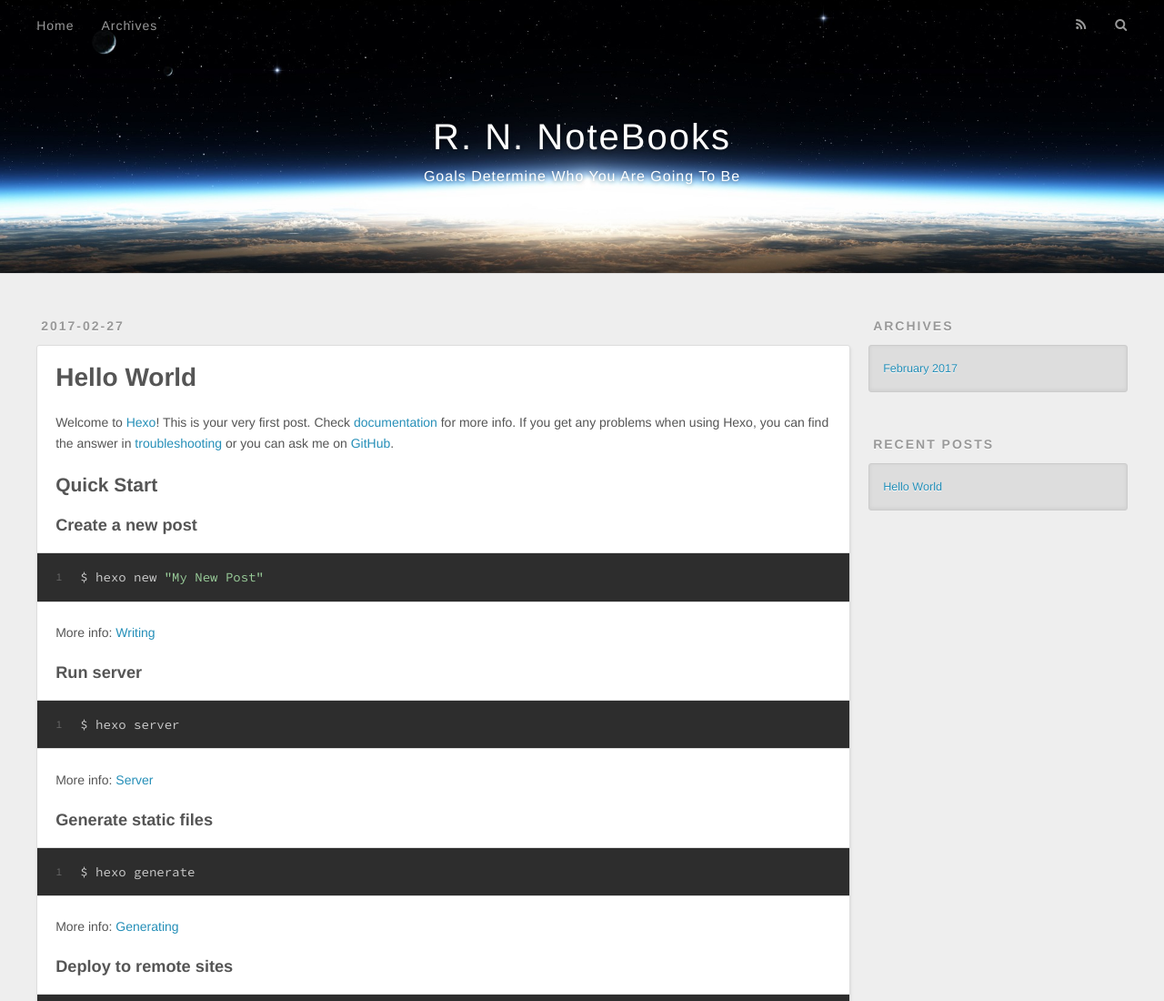
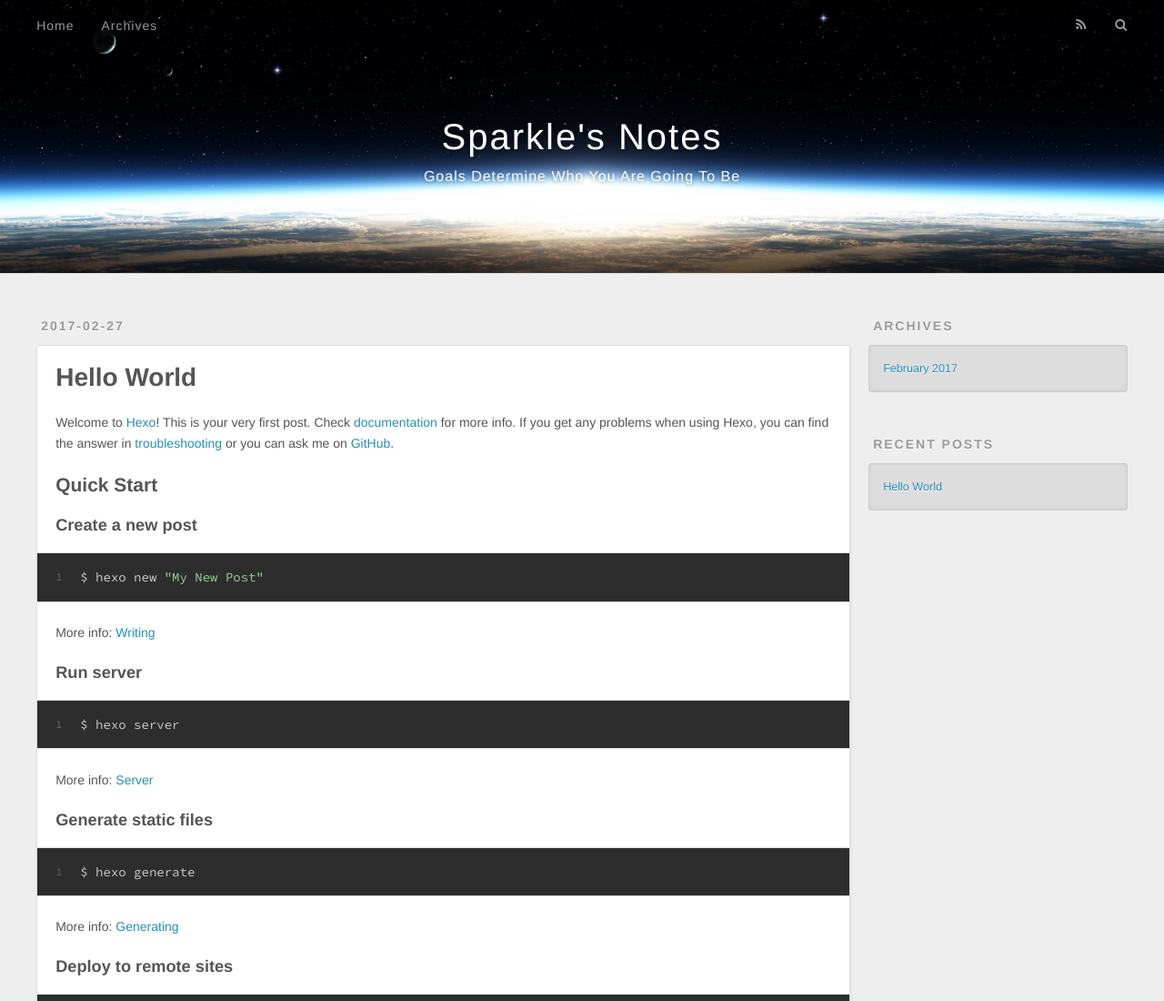
Before and after one commit to RuiyeNi/RuiyeNi.github.io, a plain HTML site: page index.html in a window 1280 px wide. Shown: the top 1100 px of the page at 91% size. Drawn offline with nearby package versions, Linux system fonts and the light colour scheme.

Commit message:
Site updated: 2017-02-27 16:51:46

```diff
--- a/index.html
+++ b/index.html
@@ -3,16 +3,16 @@
 <head>
   <meta charset="utf-8">
 
-  <title>R. N. NoteBooks</title>
+  <title>Sparkle&#39;s Notes</title>
   <meta name="viewport" content="width=device-width, initial-scale=1, maximum-scale=1">
   <meta property="og:type" content="website">
-<meta property="og:title" content="R. N. NoteBooks">
+<meta property="og:title" content="Sparkle's Notes">
 <meta property="og:url" content="http://yoursite.com/index.html">
-<meta property="og:site_name" content="R. N. NoteBooks">
+<meta property="og:site_name" content="Sparkle's Notes">
 <meta name="twitter:card" content="summary">
-<meta name="twitter:title" content="R. N. NoteBooks">
+<meta name="twitter:title" content="Sparkle's Notes">
 
-    <link rel="alternate" href="/atom.xml" title="R. N. NoteBooks" type="application/atom+xml">
+    <link rel="alternate" href="/atom.xml" title="Sparkle&#39;s Notes" type="application/atom+xml">
 
 
     <link rel="icon" href="/favicon.png">
@@ -33,7 +33,7 @@
   <div id="header-outer" class="outer">
     <div id="header-title" class="inner">
       <h1 id="logo-wrap">
-        <a href="/" id="logo">R. N. NoteBooks</a>
+        <a href="/" id="logo">Sparkle&#39;s Notes</a>
       </h1>
 
         <h2 id="subtitle-wrap">
@@ -100,7 +100,7 @@
 
     </div>
     <footer class="article-footer">
-      <a data-url="http://yoursite.com/2017/02/27/hello-world/" data-id="cizompm5l000086stplfdkzw6" class="article-share-link">Share</a>
+      <a data-url="http://yoursite.com/2017/02/27/hello-world/" data-id="cizon35ui00001qstt99na6qo" class="article-share-link">Share</a>
 
 
     </footer>
```
Also changed, not shown: 2017/02/27/hello-world/index.html (+5 -5 lines), archives/2017/02/index.html (+6 -6 lines), archives/2017/index.html (+6 -6 lines), archives/index.html (+6 -6 lines).
